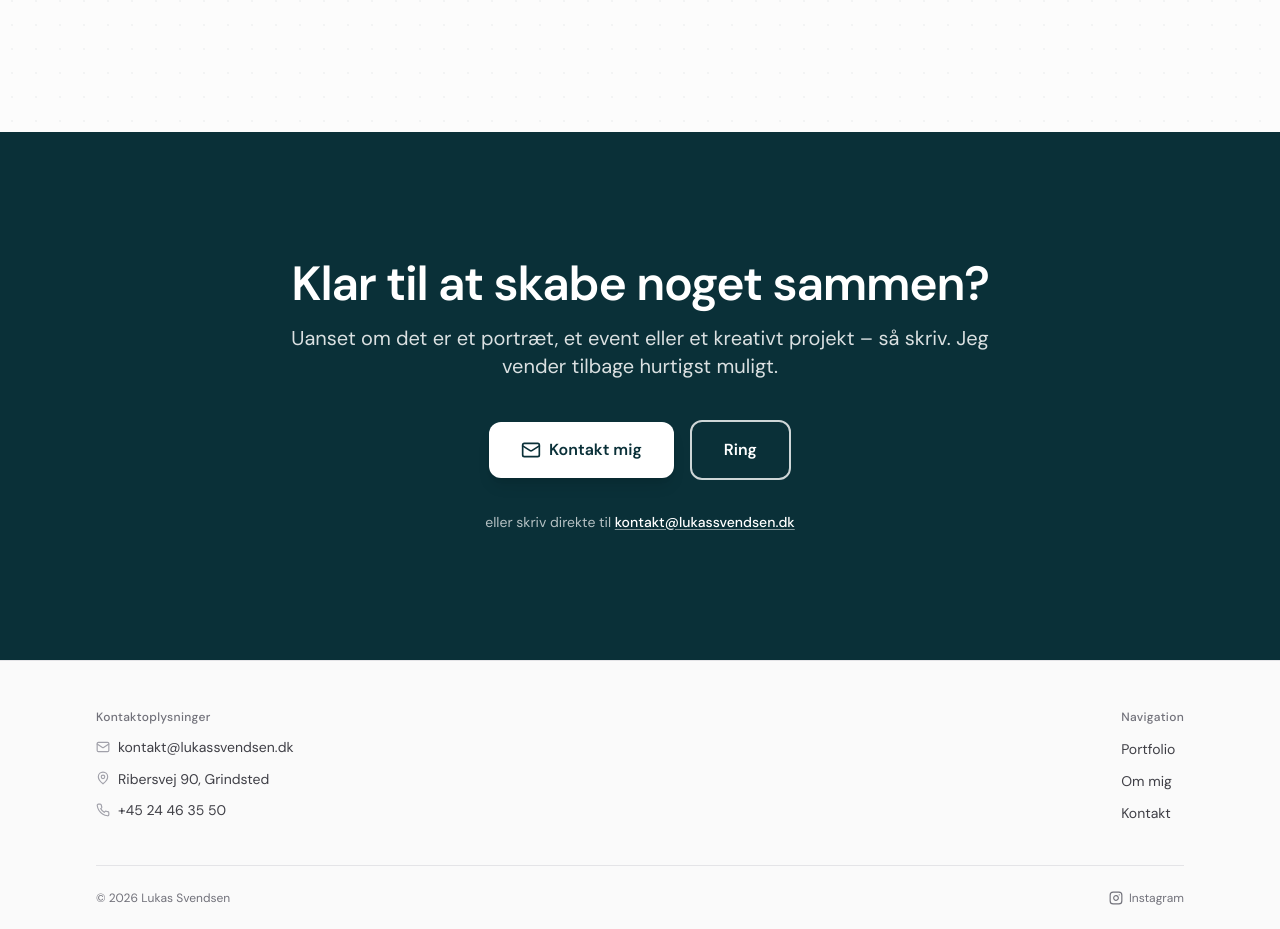
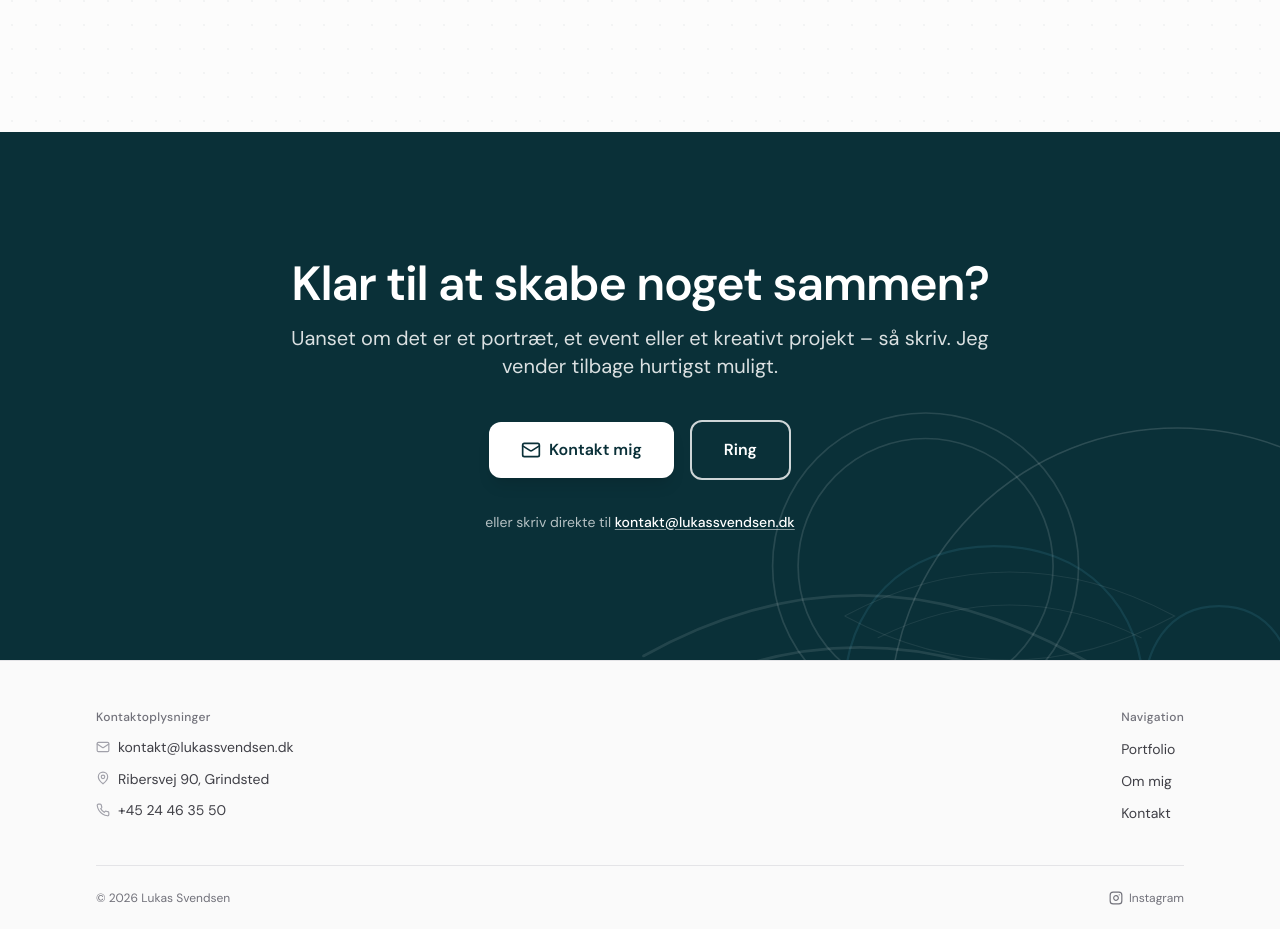
Before and after one commit to ItzLukaas/lukassvendsen, a Next.js app: page / in a window 1280 px wide. Shown: the part 3445-4374 px from the top of the page. Built offline with nearby package versions, Linux system fonts and the light colour scheme.

Commit message:
Add wave fade-in animations to ContactSection and define new keyframes in globals.css for enhanced visual effects. Update layout to incorporate decorative SVG elements that improve the overall aesthetic and user experience.

```diff
--- a/src/app/globals.css
+++ b/src/app/globals.css
@@ -101,6 +101,16 @@
   .animate-slide-up-soft {
     animation: slide-up-soft 0.5s ease-out both;
   }
+  @keyframes wave-fade-in {
+    from { opacity: 0; transform: scale(0.95); }
+    to { opacity: 1; transform: scale(1); }
+  }
+  .animate-wave-fade-in {
+    animation: wave-fade-in 1.2s ease-out both;
+  }
+  .animate-wave-fade-in-delay-1 { animation-delay: 0.2s; }
+  .animate-wave-fade-in-delay-2 { animation-delay: 0.5s; }
+  .animate-wave-fade-in-delay-3 { animation-delay: 0.8s; }
 
   .shadow-accent {
     box-shadow: 0 4px 14px 0 hsl(var(--extra) / 0.12),
--- a/src/components/ContactSection.tsx
+++ b/src/components/ContactSection.tsx
@@ -10,7 +10,65 @@ export function ContactSection() {
       className="scroll-mt-28 relative py-24 lg:py-32 overflow-hidden bg-themeB animate-fade-in-up animate-fade-in-up-delay-5"
       aria-labelledby="kontakt-heading"
     >
-      <div className="relative mx-auto max-w-3xl px-4 sm:px-6 lg:px-8 text-center">
+      {/* Abstrakte bølger i tema-farve omkring CTA – fader blødt ind */}
+      <div className="absolute inset-0 flex items-center justify-center pointer-events-none" aria-hidden>
+        <div className="relative w-full max-w-2xl h-[340px] sm:h-[400px]">
+          {/* Blød teal-blob (tema #0A2E36 lysere) */}
+          <svg
+            className="absolute top-1/2 left-1/2 -translate-x-1/2 -translate-y-1/2 w-[150%] h-[150%] animate-wave-fade-in animate-wave-fade-in-delay-2"
+            viewBox="0 0 400 400"
+            fill="none"
+            style={{ stroke: 'hsl(191 50% 28% / 0.4)', strokeWidth: 1.5 }}
+          >
+            <path d="M200 200c0-60-40-100-100-100S0 140 0 200s40 100 100 100 100-40 100-100c0-30 15-60 50-60s50 30 50 60-20 60-50 60-50-30-50-60z" />
+          </svg>
+          {/* Bølge 1 – stor blød ring */}
+          <svg
+            className="absolute top-1/2 left-1/2 -translate-x-1/2 -translate-y-1/2 w-[160%] h-[160%] animate-wave-fade-in"
+            viewBox="0 0 400 400"
+            fill="none"
+            stroke="rgba(255,255,255,0.14)"
+            strokeWidth="1"
+          >
+            <circle cx="200" cy="200" r="180" />
+          </svg>
+          {/* Bølge 2 – bløde bølgelinjer */}
+          <svg
+            className="absolute top-1/2 left-1/2 -translate-x-1/2 -translate-y-1/2 w-[130%] h-[130%] animate-wave-fade-in animate-wave-fade-in-delay-1"
+            viewBox="0 0 500 300"
+            fill="none"
+            stroke="rgba(255,255,255,0.1)"
+            strokeWidth="1.5"
+          >
+            <path d="M0 150 Q125 80 250 150 T500 150" strokeLinecap="round" />
+            <path d="M0 180 Q125 110 250 180 T500 180" strokeLinecap="round" />
+          </svg>
+          {/* Bølge 3 – organisk kurve (tema-farve lysere) */}
+          <svg
+            className="absolute top-1/2 left-1/2 -translate-x-1/2 -translate-y-1/2 w-[110%] h-[110%] animate-wave-fade-in animate-wave-fade-in-delay-2"
+            viewBox="0 0 400 400"
+            fill="none"
+            stroke="rgba(255,255,255,0.08)"
+            strokeWidth="1"
+          >
+            <path d="M50 200 Q200 120 350 200 Q200 280 50 200" />
+            <path d="M80 220 Q200 160 320 220" />
+          </svg>
+          {/* Bølge 4 – indre ringe omkring CTA */}
+          <svg
+            className="absolute top-1/2 left-1/2 -translate-x-1/2 -translate-y-1/2 w-[85%] h-[85%] animate-wave-fade-in animate-wave-fade-in-delay-3"
+            viewBox="0 0 200 200"
+            fill="none"
+            stroke="rgba(255,255,255,0.12)"
+            strokeWidth="1"
+          >
+            <ellipse cx="100" cy="100" rx="90" ry="90" />
+            <ellipse cx="100" cy="100" rx="75" ry="75" />
+          </svg>
+        </div>
+      </div>
+
+      <div className="relative z-10 mx-auto max-w-3xl px-4 sm:px-6 lg:px-8 text-center">
         <h2
           id="kontakt-heading"
           className="text-3xl font-semibold tracking-tight text-white sm:text-4xl lg:text-5xl"
```
